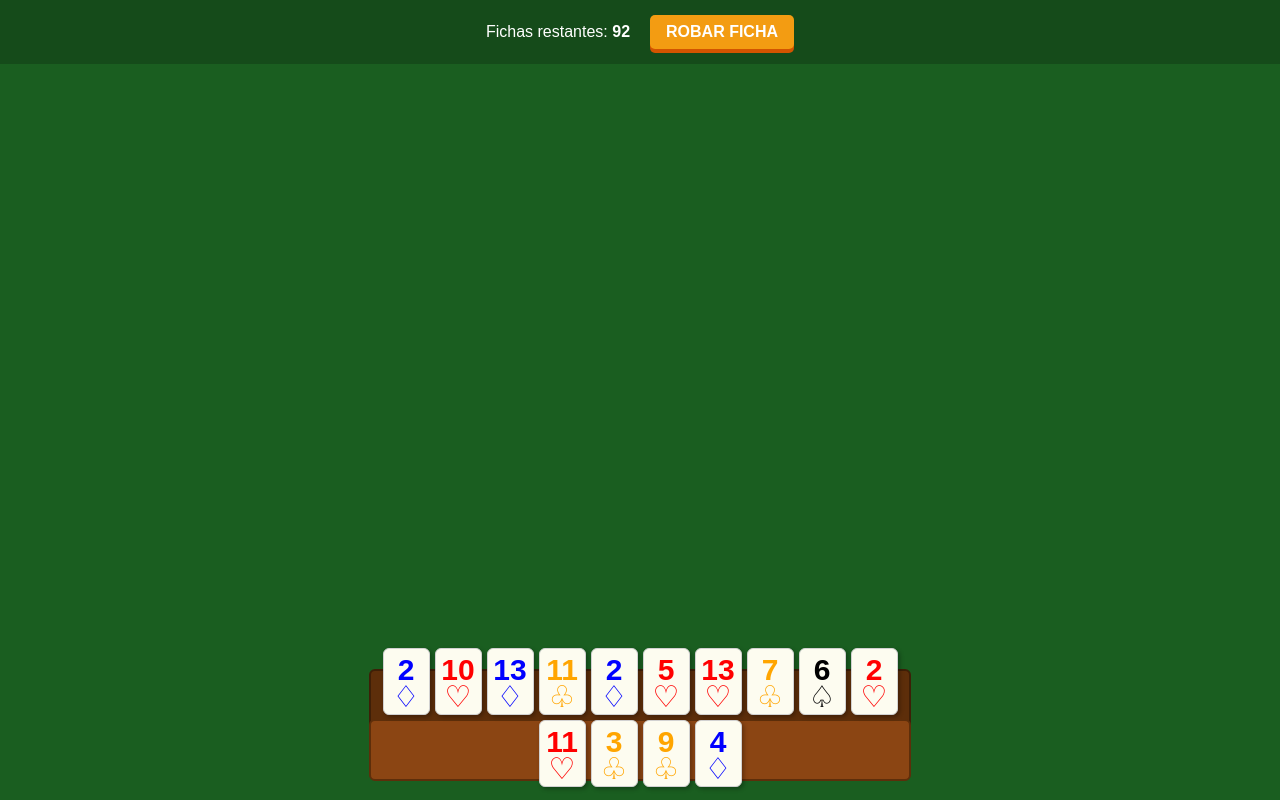
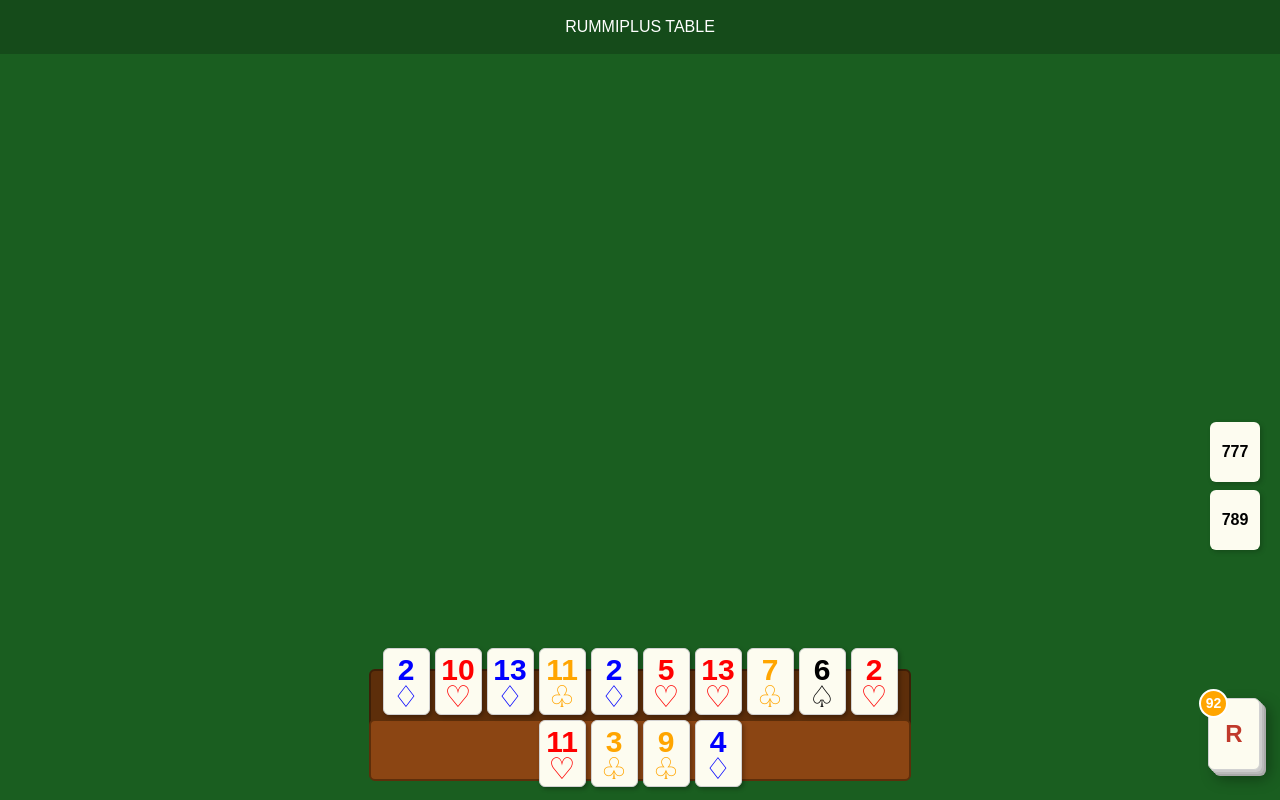
Before and after one commit to UNIZAR-30226-2026-14/juego, a React (Vite) app in the folder Frontend web/: page / in a window 1280 px wide. Built offline with nearby package versions, Linux system fonts and the light colour scheme.

Commit message:
Añadidos los botones para ordenar las fichas y la baraja para robar. Tamién está añadido que si intentas scrollear, te sale el mismo color que la mesa de juego.

```diff
--- a/Frontend web/src/Board.css
+++ b/Frontend web/src/Board.css
@@ -7,6 +7,7 @@
   font-family: 'Arial', sans-serif;
 }
 
+/* Cabecera de la página */
 .header {
   color: white;
   padding: 15px;
@@ -15,23 +16,6 @@
   align-items: center;
   gap: 20px;
   background-color: rgba(0, 0, 0, 0.2);
-}
-
-.draw-button {
-  padding: 8px 16px;
-  background-color: #f39c12;
-  border: none;
-  border-radius: 5px;
-  color: white;
-  font-weight: bold;
-  cursor: pointer;
-  box-shadow: 0 4px #d35400;
-  transition: transform 0.1s ease;
-}
-
-.draw-button:active {
-  transform: translateY(2px);
-  box-shadow: 0 2px #d35400;
 }
 
 /* Área central de juego */
@@ -71,3 +55,106 @@
   max-width: 520px;
   margin-bottom: 15px;
 }
+
+.deck-container {
+  position: fixed;
+  bottom: 30px;
+  right: 20px;
+  left: auto;
+  cursor: pointer;
+  transition: transform 0.2s ease;
+  z-index: 100;
+}
+
+.deck-stack {
+  width: 50px;
+  height: 70px;
+  background-color: #fdfcf0;
+  border-radius: 6px;
+  border: 1px solid #d1d1d1;
+
+  /* Múltiples sombras para que parezca una pila de fichas */
+  box-shadow:
+    2px 2px 0px #ccc,
+    4px 4px 0px #bbb,
+    6px 6px 0px #aaa,
+    8px 8px 15px rgba(0,0,0,0.4);
+
+  display: flex;
+  justify-content: center;
+  align-items: center;
+  position: relative;
+}
+
+/* Logo o dibujo detrás de la ficha del mazo */
+.deck-stack::after {
+  content: "R";
+  font-weight: bold;
+  color: #c0392b;
+  font-size: 24px;
+}
+
+/* Efecto al pasar el ratón */
+.deck-container:hover {
+  transform: scale(1.05) translateY(-5px);
+}
+
+/* Efecto al hacer click */
+.deck-container:active {
+  transform: scale(0.95);
+}
+
+/* Contador de fichas restantes */
+.deck-count {
+  position: absolute;
+  top: -10px;
+  left: -10px;
+  background-color: orange;
+  color: white;
+  border-radius: 50%;
+  width: 25px;
+  height: 25px;
+  font-size: 14px;
+  display: flex;
+  justify-content: center;
+  align-items: center;
+  font-weight: bold;
+  border: 2px solid white;
+}
+
+.order-container {
+  position: fixed;
+  bottom: 250px;
+  right: 20px;
+  display: flex;
+  flex-direction: column;
+  gap: 8px;
+  z-index: 110;
+}
+
+.order-container button {
+  width: 50px;
+  height: 60px;
+  background-color: #fdfcf0;
+  border-radius: 6px;
+  cursor: pointer;
+  font-weight: bold;
+  box-shadow: 2px 2px 5px rgba(0,0,0,0.2);
+  transition: all 0.2s ease;
+  display: flex;
+  justify-content: center;
+  align-items: center;
+  color: black;
+}
+
+/* Efecto hover para que se note que son botones */
+.order-container button:hover {
+  background-color: #ffffff;
+  transform: scale(1.05);
+  border-color: #e67e22;
+}
+
+.order-container button:active {
+  transform: scale(0.95);
+  box-shadow: 1px 1px 2px rgba(0,0,0,0.2);
+}
--- a/Frontend web/src/Board.jsx
+++ b/Frontend web/src/Board.jsx
@@ -1,4 +1,4 @@
-import { useEffect } from 'react';
+import { useEffect, useState } from 'react';
 import Tile from './Tile.jsx';
 import { useGame } from './useGame.js';
 import './Board.css';
@@ -31,7 +31,7 @@ import { CSS } from '@dnd-kit/utilities';
 
 function Board() {
   // Obtenemos el estado del juego y las funciones para manipularlo
-  const { bag, playerHand, drawTile, dealInitialHand } = useGame();
+  const { bag, playerHand, setPlayerHand, drawTile, dealInitialHand } = useGame();
 
   // Repartimos las 14 fichas iniciales
   useEffect(() => {
@@ -44,23 +44,70 @@ function Board() {
     console.log("Ficha movida:", active.id);
   }
 
+  const sortByNumber = () => {
+    const sorted = [...playerHand].sort((a,b) => {
+      const aIsJoker = a.number === 'J';
+      const bIsJoker = b.number === 'J';
+
+      // Si ambos son Jokers, se quedan igual entre ellos
+      if (aIsJoker && bIsJoker) return 0;
+
+      // Si 'a' es Joker, lo mandamos al final (positivo)
+      if (aIsJoker) return 1;
+
+      // Si 'b' es Joker, lo mandamos al final (negativo para que 'a' vaya antes)
+      if (bIsJoker) return -1;
+
+      // Si ninguno es Joker, resta normal
+      return a.number - b.number;
+    });
+    setPlayerHand(sorted);
+  };
+
+  const sortByColor = () => {
+    const sorted = [...playerHand].sort((a, b) => {
+      const aIsJoker = a.number === 'J';
+      const bIsJoker = b.number === 'J';
+
+      // Si hay comodines, mandarlos al final
+      if (aIsJoker && bIsJoker) return 0;
+      if (aIsJoker) return 1;
+      if (bIsJoker) return -1;
+
+      // Si son del mismo color, ordenamos por número dentro del grupo de color
+      if (a.color === b.color) {
+        return a.number - b.number;
+      }
+
+      // Si son de distinto color, ordenamos alfabéticamente por el nombre del color
+      return a.color.localeCompare(b.color);
+    });
+
+    setPlayerHand(sorted);
+  };
+
   return (
     <DndContext onDragEnd={handleDragEnd}>
       <div className='game-container'>
 
-
         {/* HEADER: Información del mazo y botón de robar */}
-        <div className='header'>
-          <span>Fichas restantes: <strong>{bag.length}</strong></span>
-          <button className='draw-button' onClick={drawTile}>
-            ROBAR FICHA
-          </button>
-        </div>
+        <div className='header'>RUMMIPLUS TABLE</div>
 
           {/* ÁREA DEL TABLERO */}
-          <div className='board-area'>
+          <main className='board-area'></main>
+
+          {/* Baraja con las fichas restantes */}
+          <div className='deck-container' onClick={drawTile} title='Robar ficha'>
+            <div className='deck-stack'>
+              <div className='deck-count'>{bag.length}</div>
+            </div>
           </div>
 
+          {/* Botones para ordenar las fichas */}
+          <div className='order-container'>
+            <button onClick={sortByColor}>777</button>
+            <button onClick={sortByNumber}>789</button>
+          </div>
 
           {/* SOPORTE DEL JUGADOR */}
           <div className='player-rack'>
--- a/Frontend web/src/index.css
+++ b/Frontend web/src/index.css
@@ -5,7 +5,7 @@
 
   color-scheme: light dark;
   color: rgba(255, 255, 255, 0.87);
-  background-color: greenyellow;
+  background-color: #1a5e20;
 
   font-synthesis: none;
   text-rendering: optimizeLegibility;
--- a/Frontend web/src/useGame.js
+++ b/Frontend web/src/useGame.js
@@ -1,4 +1,4 @@
-import { use, useState } from 'react';
+import { useState } from 'react';
 import { createDeck } from './deck_factory.js';
 
 export const useGame = () => {
@@ -14,11 +14,11 @@ export const useGame = () => {
 
     // Dibujamos las fichas
     const drawTile = () => {
-        if (bag.length === 0 || playerHand.length===20) return;   // Si no quedan fichas o tiene mano llena, no hacemos nada
+        if (bag.length === 0 || playerHand.length === 20) return;   // Si no quedan fichas o tiene mano llena, no hacemos nada
         const tile = bag[0];                    // Tomamos la primera ficha del mazo
         setBag(bag.slice(1));                   // Actualizamos el mazo eliminando la ficha robada
         setPlayerHand([...playerHand, tile]);   // Añadimos la ficha a la mano del jugador
     };
 
-    return { bag, playerHand, drawTile, dealInitialHand };
+    return { bag, playerHand, setPlayerHand, drawTile, dealInitialHand };
 };
```
Also changed, not shown: 1 other file (tests, documents, lock files or other folders).
